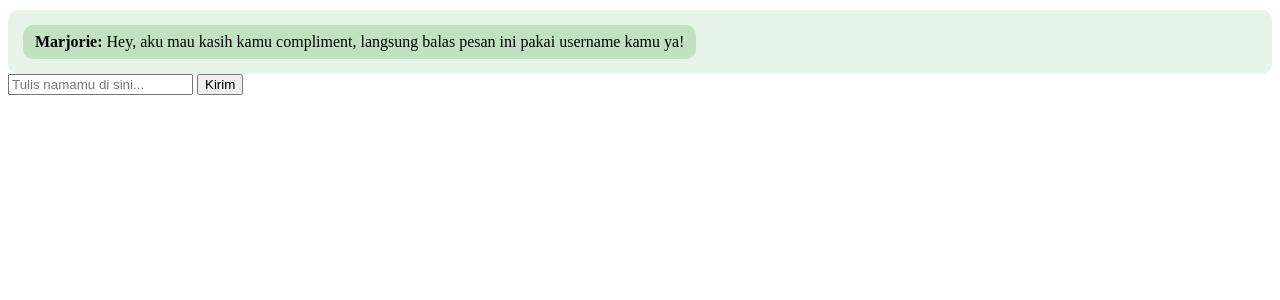
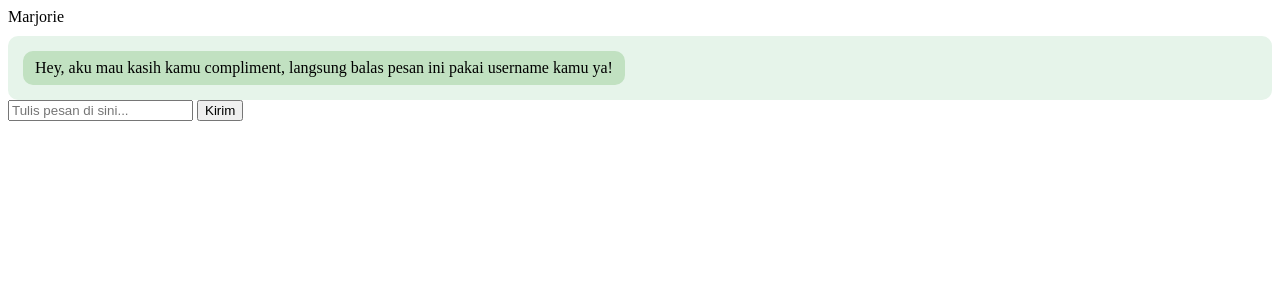
Before and after one commit to 307temporaryredirect/compliments, a Flask app: page / in a window 1280 px wide. Shown: the top 300 px of the page. Run offline with Flask 3, Linux system fonts and the light colour scheme.

Commit message:
Update index.html

```diff
--- a/templates/index.html
+++ b/templates/index.html
@@ -3,26 +3,21 @@
 <head>
   <meta charset="UTF-8" />
   <meta name="viewport" content="width=device-width, initial-scale=1" />
-  <title>Y2K Cottagecore SMS Compliment</title>
+  <title>Y2K Flip Phone Chat - Marjorie</title>
   <link rel="stylesheet" href="{{ url_for('static', filename='css/style.css') }}" />
 </head>
 <body>
 
-<div class="phone-container">
+<div class="phone-frame">
   <div class="phone-screen">
-    <div class="top-bar">
-      <div class="signal"></div>
-      <div class="battery"></div>
-      <div class="time" id="time-display"></div>
-    </div>
+    <div class="chat-header">Marjorie</div>
     <div class="chat-window" id="chat-window">
-      <!-- Bubble chat Marjorie (pesan pembuka) -->
       <div class="bubble marjorie">
-        <strong>Marjorie:</strong> Hey, aku mau kasih kamu compliment, langsung balas pesan ini pakai username kamu ya!
+        Hey, aku mau kasih kamu compliment, langsung balas pesan ini pakai username kamu ya!
       </div>
     </div>
     <form id="username-form" autocomplete="off">
-      <input type="text" id="username" placeholder="Tulis namamu di sini..." required />
+      <input type="text" id="username" placeholder="Tulis pesan di sini..." required />
       <button type="submit">Kirim</button>
     </form>
   </div>
```
